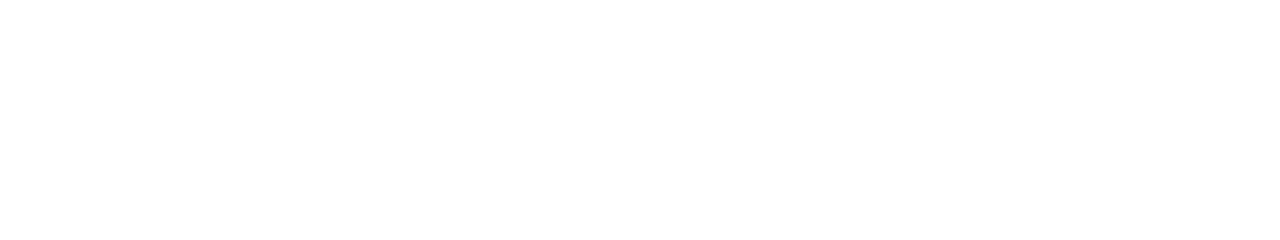
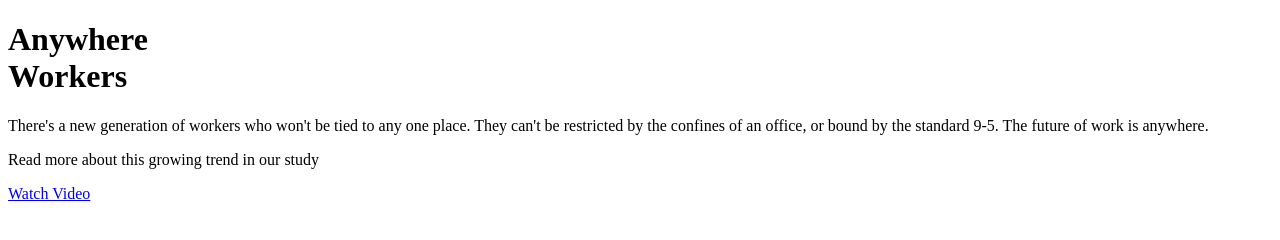
Before and after one commit to EHB-MCT/web1-exercise-04-AirahCabatingan, a plain HTML site: page index.html in a window 1280 px wide. Drawn offline with Linux system fonts and the light colour scheme.

Commit message:
added elements

```diff
--- a/index.html
+++ b/index.html
@@ -5,11 +5,15 @@
     <meta charset="UTF-8">
     <meta http-equiv="X-UA-Compatible" content="IE=edge">
     <meta name="viewport" content="width=device-width, initial-scale=1.0">
-    <title>Google Fonts</title>
+    <title>Anywhere Wokers</title>
     <link rel="stylesheet" href="style.css">
 </head>
 
 <body>
+    <h1>Anywhere <br> Workers</h1>
+    <p class="read-more"> There's a new generation of workers who won't be tied to any one place. They can't be restricted by the confines of an office, or bound by the standard 9-5. The future of work is anywhere.</p>
+    <p>Read more about this growing trend in our study</p>
+    <a href="#">Watch Video</a>
 
 </body>
 
```
